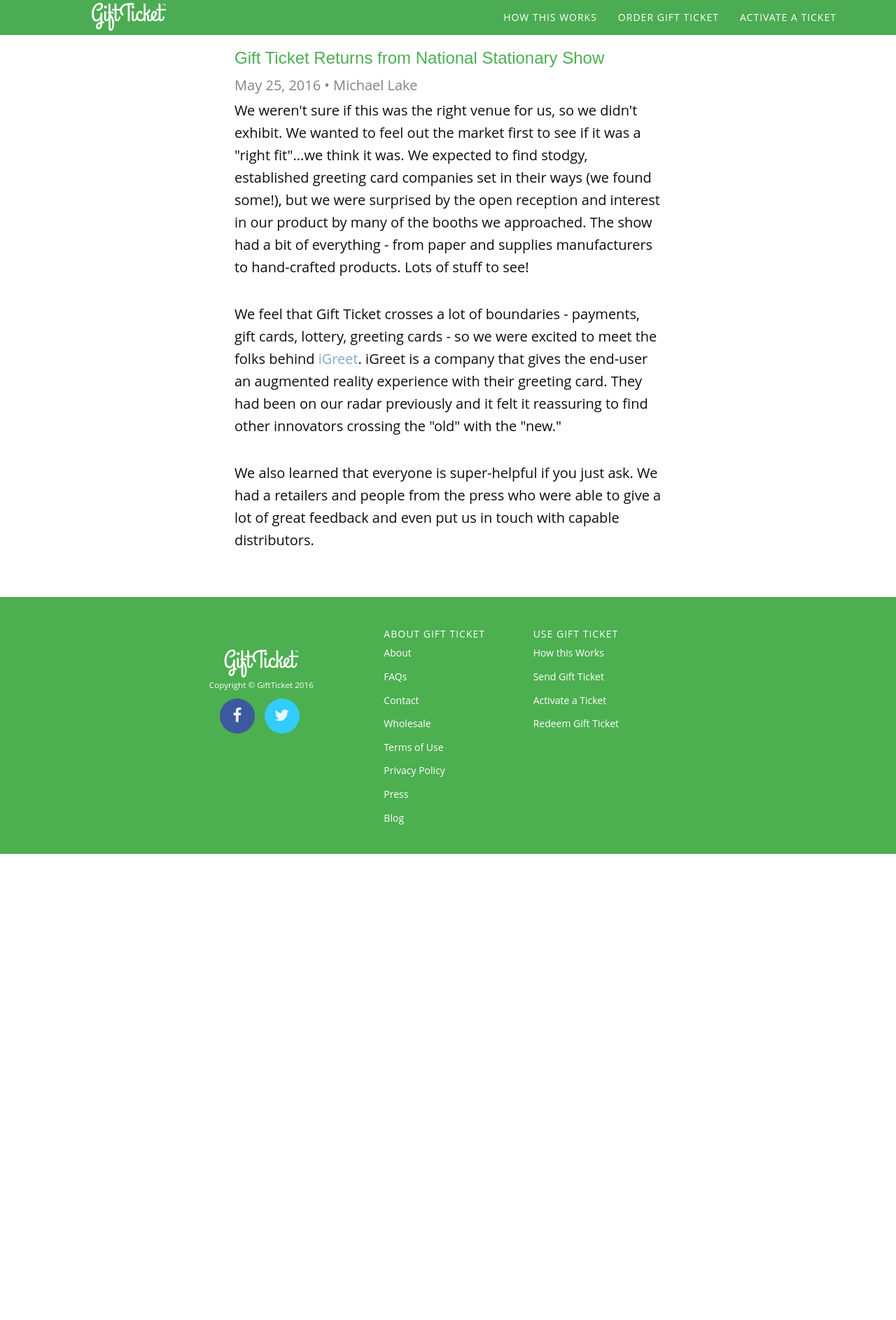
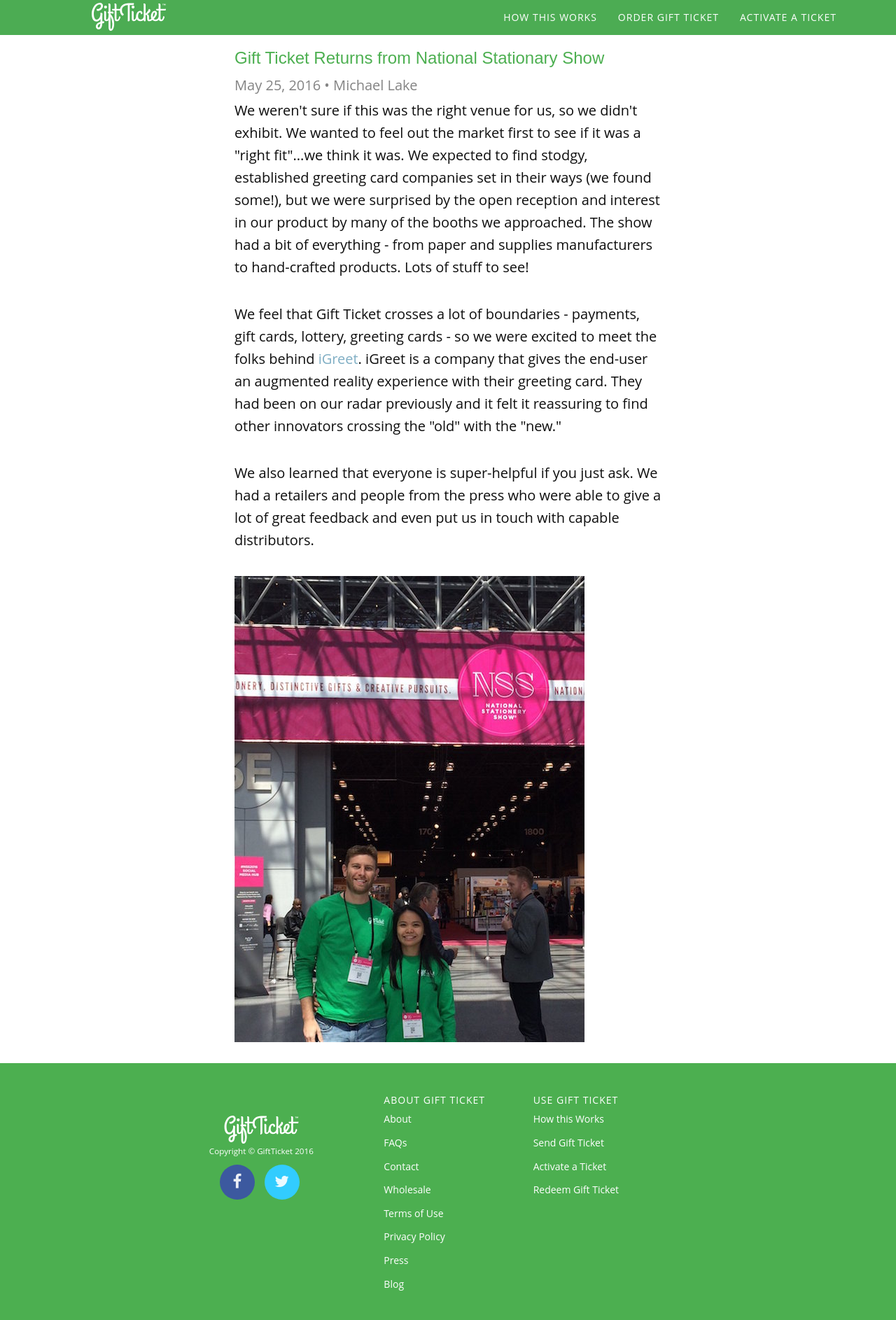
Before and after one commit to alleyway/gift-ticket-web, a Jekyll site: the page built from _posts/2016-05-25-gift-ticket-returns-from-national-stationary-show.html, in a window 1280 px wide. Shown: the whole page at 70% size. Built offline with Jekyll 4.4.1, drawn with Linux system fonts in a browser that asks for light colours; some web fonts are replaced; comment, search, counter and statistics services are not loaded; before the commit the page ends 1220 px from its top, so only the background shows below that.

Commit message:
Adding image to blog

```diff
--- a/_posts/2016-05-25-gift-ticket-returns-from-national-stationary-show.html
+++ b/_posts/2016-05-25-gift-ticket-returns-from-national-stationary-show.html
@@ -15,3 +15,5 @@
     iGreet is a company that gives the end-user an augmented reality experience with their greeting card. They had been on our radar previously and it felt it reassuring to find other innovators crossing the "old" with the "new."</p>
 
 <p>We also learned that everyone is super-helpful if you just ask. We had a retailers and people from the press who were able to give a lot of great feedback and even put us in touch with capable distributors.</p>
+
+<img src="/img/blog_assets/attending_nss.jpg" width="500" />
```
Also changed, not shown: img/blog_assets/attending_nss.jpg (added).
